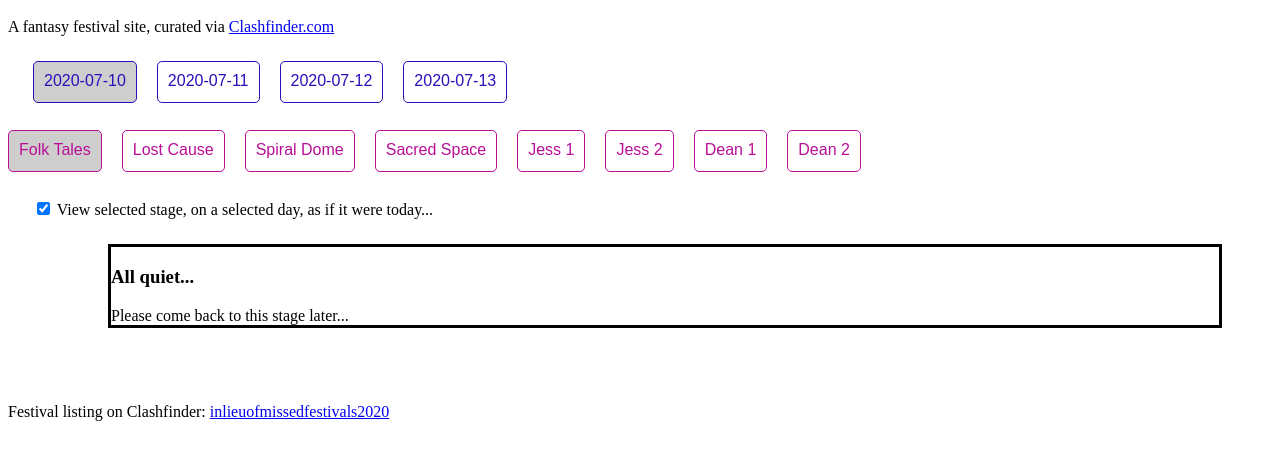
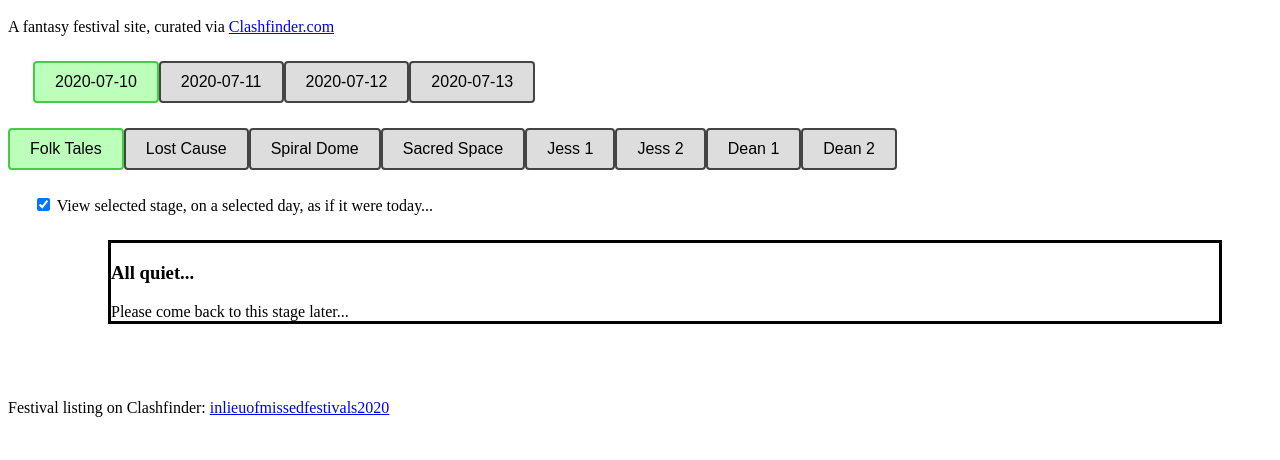
Before and after one commit to psychemedia/inlieuofmissedfestivals2020, a plain HTML site: page index.html in a window 1280 px wide. Shown: the part 48-508 px from the top of the page. Drawn offline with Linux system fonts and the light colour scheme.

Commit message:
Use radio buttons not form

```diff
--- a/index.html
+++ b/index.html
@@ -46,6 +46,32 @@
     margin: 25px 50px 75px 100px;
 }
 
+/* https://markheath.net/post/customize-radio-button-css */
+.radio-toolbar input[type="radio"] {
+  opacity: 0;
+  position: fixed;
+  width: 0;
+}
+
+.radio-toolbar label {
+    display: inline-block;
+    background-color: #ddd;
+    padding: 10px 20px;
+    font-family: sans-serif, Arial;
+    font-size: 16px;
+    border: 2px solid #444;
+    border-radius: 4px;
+}
+
+.radio-toolbar input[type="radio"]:checked + label {
+    background-color:#bfb;
+    border-color: #4c4;
+}
+
+.radio-toolbar input[type="radio"]:focus + label {
+    border: 2px dashed #444;
+}
+
     </style>
     <script>
 
@@ -60,7 +86,8 @@ function getNow(){
 
     if (document.getElementById("asiftoday").checked == true) {
         var asif_el = document.getElementById("daySelect");
-        var asif = asif_el.options[asif_el.selectedIndex].value.split('-');
+        //var asif = asif_el.options[asif_el.selectedIndex].value.split('-');
+        var asif = document.querySelector('input[name="day_buttons"]:checked').value.split('-');
         var asif_date = asif[0]+'-'+asif[1]+'-'+asif[2];
         console.log("asif date is"); console.log(asif_date);
         var asif_time = nowish.getHours()+':'+nowish.getMinutes();
@@ -82,7 +109,9 @@ function setVideo(){
     var starting = null;
 
     var stage_el = document.getElementById("stageSelect");
-    var stage = stage_el.options[stage_el.selectedIndex].value;
+    //var stage = stage_el.options[stage_el.selectedIndex].value;
+
+    var stage = document.querySelector('input[name="stage_buttons"]:checked').value;
 
     // find what's on by iterating till we find something
     for (var act of acts) {
@@ -174,13 +203,49 @@ console.log(el.getElementById( 'jq-input1' ).value);
 //alert(days)
 //alert(stages)
 
+var divUid = 0;
+function newId(stub='id_'){
+    divUid = divUid +1;
+    return stub+divUid;
+}
+function createRadio(parent_id, radio_id, radioName, vals){
+    var parent = document.getElementById(parent_id);
+    var radio_div = document.createElement("div");
+    radio_div.id = radio_id;
+    radio_div.className = "radio-toolbar";
+
+    //Create and append the options
+    for (var i = 0; i < vals.length; i++) {
+        var input = document.createElement("input");
+        input.setAttribute('type', 'radio');
+        input.id = newId();
+        input.name = radioName;
+        input.value = vals[i];
+        input.onclick = function() {setVideo();};
+        if (i == 0) input.checked = true;
+
+        var label = document.createElement("label");
+        label.setAttribute('for', input.id);
+        label.setAttribute('name', vals[i]);
+        label.innerHTML = vals[i];
+        radio_div.appendChild(input);
+        radio_div.appendChild(label);
+    }
+
+    parent.appendChild(radio_div);
+
+}
+
 function createSelector(parent_id, selector_id, vals){
     var parent = document.getElementById(parent_id);
     //Create and append select list
     var selector = document.createElement("select");
-    selector.multiple = true;
-    selector.id = selector_id;
-    selector.className = "formSelect";
+    selector.setAttribute('multiple',  true);
+    //selector.multiple = true;
+    selector.setAttribute('id',  selector_id)
+    //selector.id = selector_id;
+    selector.setAttribute('class',  "formSelect")
+    //selector.className = "formSelect";
 
     //Create and append the options
     for (var i = 0; i < vals.length; i++) {
@@ -242,10 +307,12 @@ function setUp(items) {
     }
 
     // Add days
-    createSelector('daySelect_div', "daySelect", days);
+    //createSelector('daySelect_div', "daySelect", days);
+    createRadio('daySelect_div', 'daySelect', 'day_buttons', days);
 
     // Add stages
-    createSelector('stageSelect_div', 'stageSelect', stages);
+    //createSelector('stageSelect_div', 'stageSelect', stages);
+    createRadio('stageSelect_div', 'stageSelect', 'stage_buttons', stages);
 }
 
 function getItems() {
@@ -255,10 +322,10 @@ function getItems() {
         items = xhr.responseText;
         setUp(items);
 
-        document.getElementById('daySelect_div').addEventListener("change", setVideo);
-        document.getElementById('stageSelect_div').addEventListener("change", setVideo);
-        document.getElementById('daySelect_div').addEventListener("click", setVideo);
-        document.getElementById('stageSelect_div').addEventListener("click", setVideo);
+        //document.getElementById('daySelect_div').addEventListener("change", setVideo);
+        //document.getElementById('stageSelect_div').addEventListener("change", setVideo);
+        //document.getElementById('daySelect_div').addEventListener("click", setVideo);
+        //document.getElementById('stageSelect_div').addEventListener("click", setVideo);
 
         setVideo();
     }
```
